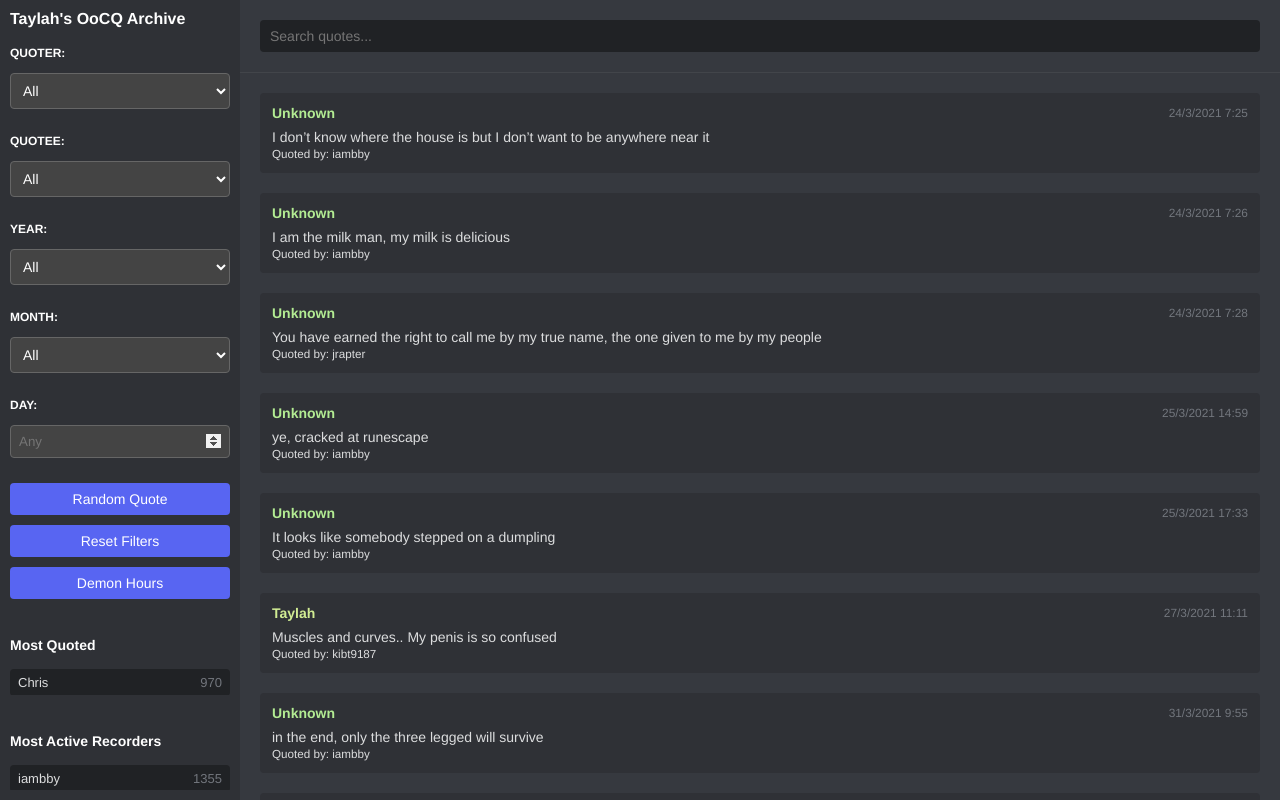
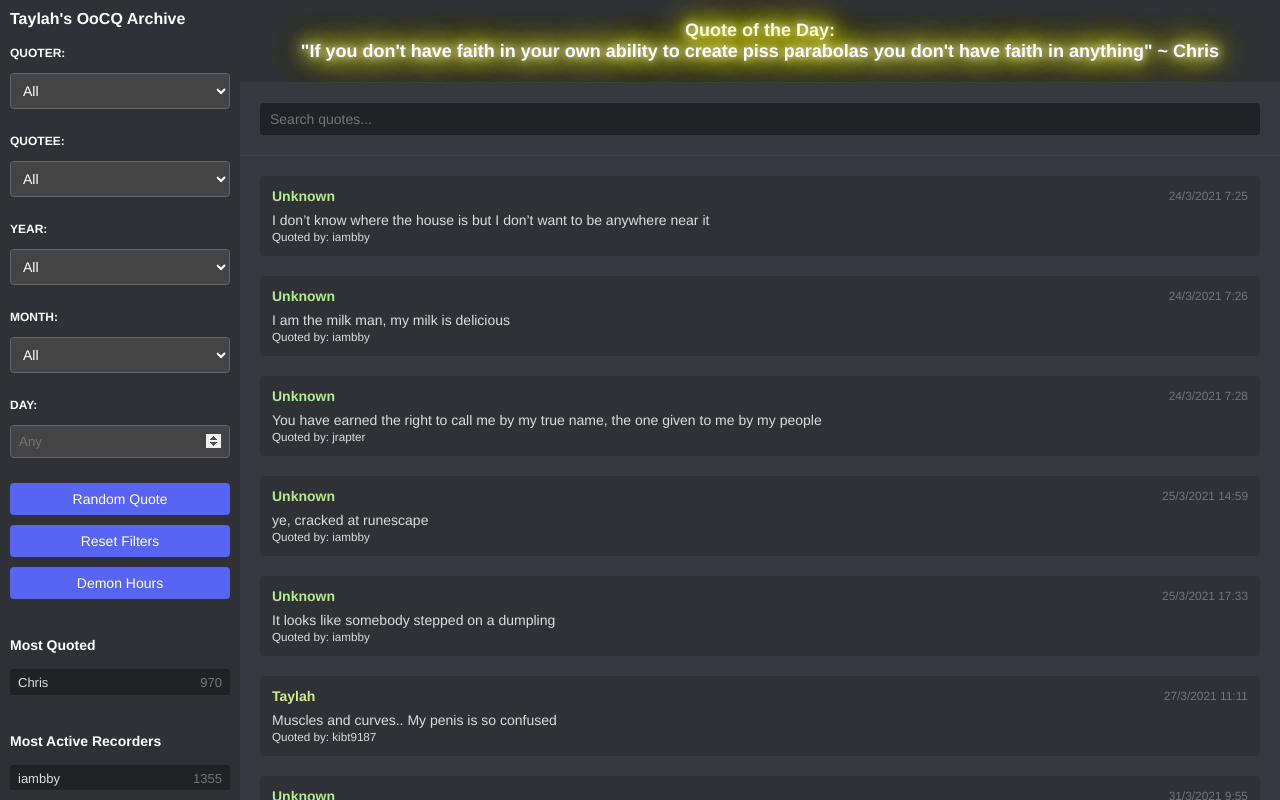
Before and after one commit to KidMessiah/OoCQ, a plain HTML site: page index.html in a window 1280 px wide. Drawn offline with Linux system fonts and the light colour scheme.

Commit message:
quote of the day2

```diff
--- a/index.html
+++ b/index.html
@@ -59,6 +59,9 @@
             </div>
         </div>
         <div class="main-content">
+            <div class="quote-of-the-day" id="quoteOfTheDay">
+                <!-- Quote of the day will appear here -->
+            </div>
             <div class="search-bar">
                 <input type="text" id="searchInput" placeholder="Search quotes...">
             </div>
@@ -68,5 +71,9 @@
         </div>
     </div>
     <script src="script.js"></script>
+    <script src="quote.js"></script>
 </body>
 </html>
+</body>
+
+</html>
```
